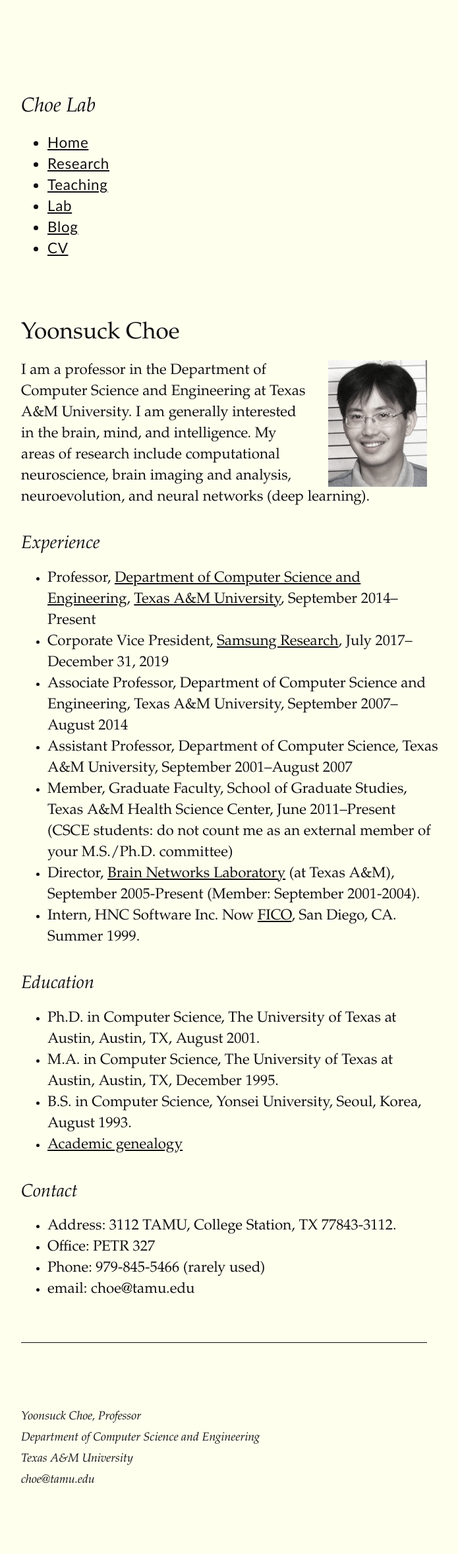
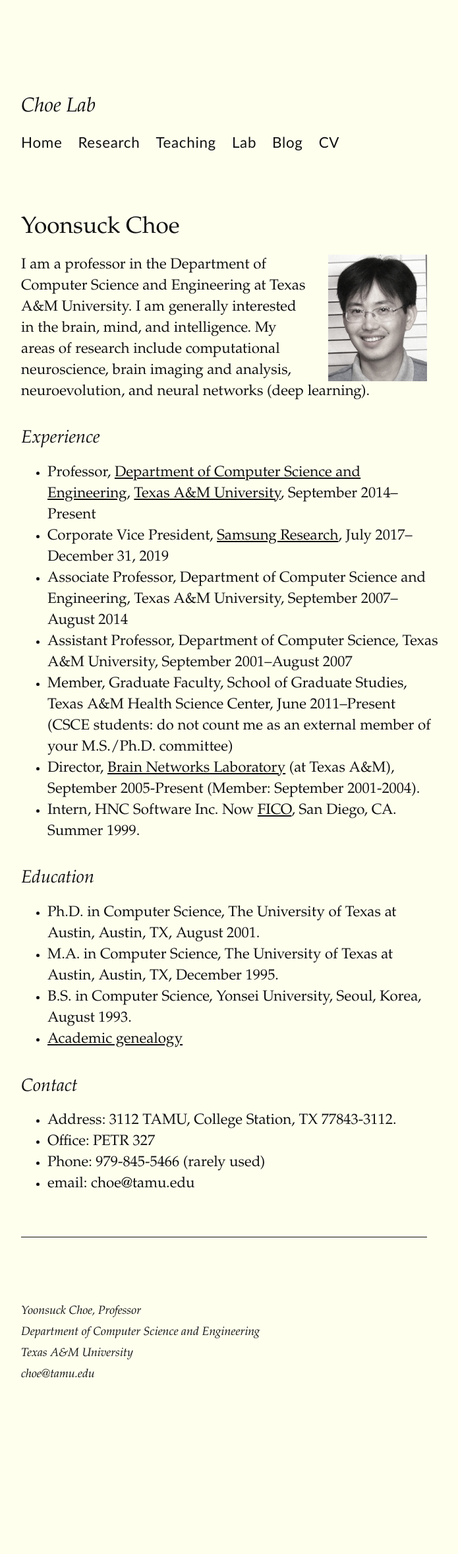
Before and after one commit to yschoe/yschoe.github.io, a Jekyll site: the page built from index.md, in a window 1280 px wide. Shown: the whole page at 66% size, without its empty margins (128-823 px from the left). Built offline with Jekyll 4.4.1, drawn with Linux system fonts in a browser that asks for light colours; some web fonts are replaced; after the commit the page ends 2196 px from its top, so only the background shows below that.

Commit message:
fixed menu

```diff
--- a/_includes/nav.html
+++ b/_includes/nav.html
@@ -1,10 +1,10 @@
-<!--ul class="site-nav">
+<ul class="site-nav">
 {% for yschoe in site.data.menu %}
     <li> <a href="{{ yschoe.href }}" class="page-link">{{ yschoe.title }}</a>
 {% endfor %}
-</ul-->
+</ul>
 
-<ul class="menu">
+<!--ul class="menu">
 
     {% for steve in site.data.menu %}
     {% if steve.subcategories != null %}
@@ -19,4 +19,4 @@
     {% endif %}
     </li>
     {% endfor %}
-</ul>
+</ul-->
```
